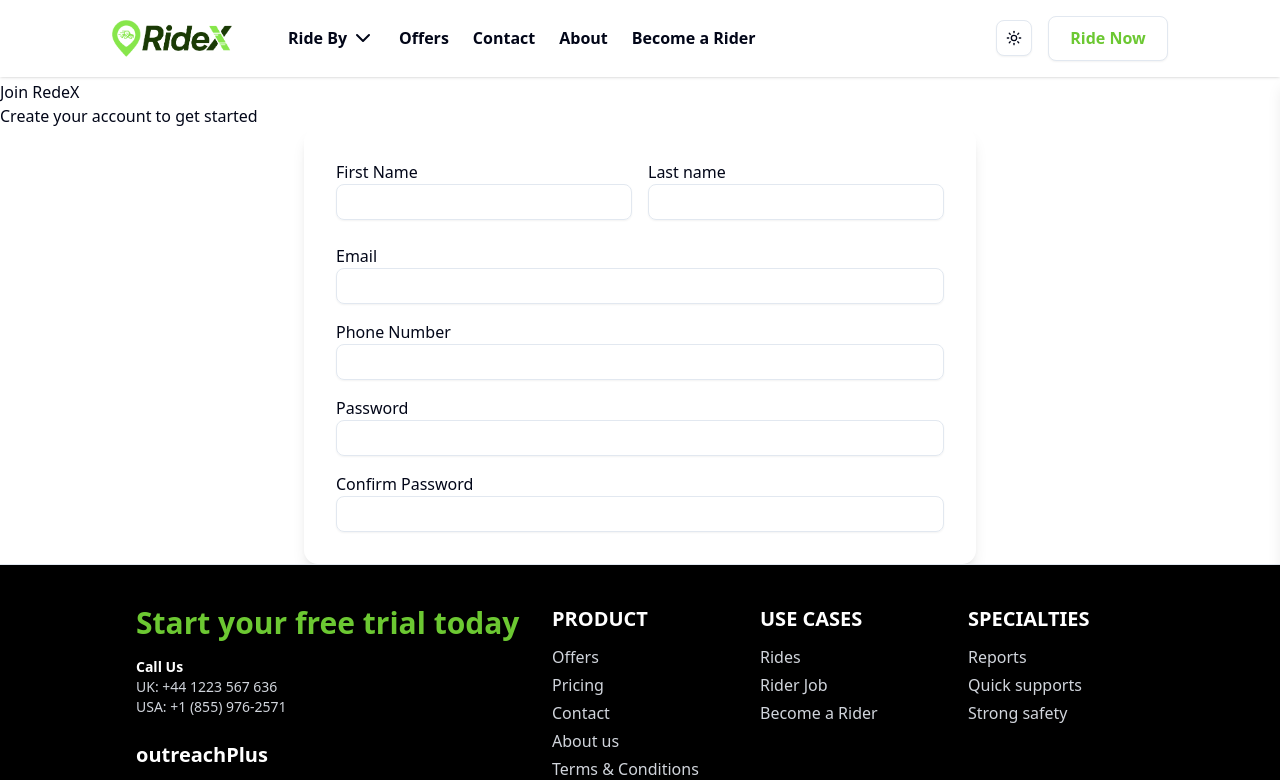
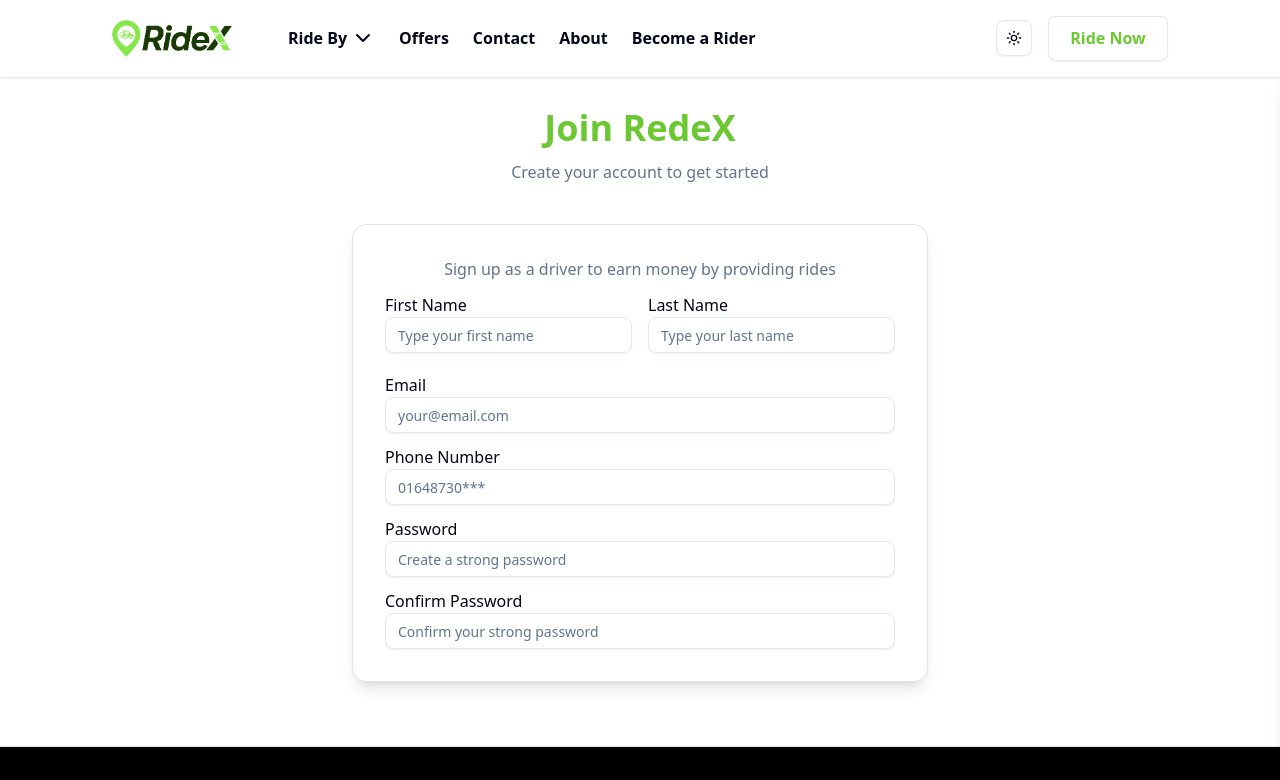
Before and after one commit to rubel6610/RideX-Frontend, a Next.js app: page /register in a window 1280 px wide. Shown: the top 780 px of the page. Built offline with nearby package versions, Linux system fonts and the light colour scheme.

Commit message:
added placeholder and modify title

```diff
--- a/src/app/register/page.jsx
+++ b/src/app/register/page.jsx
@@ -6,39 +6,48 @@ function RegisterPage() {
 
 
   return (
-    <div className='mt-20 container mx-auto'>
+    <div className='mt-24 container mx-auto mb-16'>
 
       {/* title and logo  */}
-      <div>
-        <h2>Join RedeX</h2>
-        <p>Create your account to get started</p>
+      <div className='text-center space-y-3 my-10'>
+        <div>
+          <img src="" alt="" />
+        </div>
+        <h2 className='text-4xl text-primary font-bold'>Join RedeX</h2>
+        <p className='text-muted-foreground'>Create your account to get started</p>
       </div>
 
       {/* register page from  */}
-      <form className='shadow-lg p-8 rounded-xl space-y-4 max-w-2xl mx-auto'>
+      <form className='shadow-lg p-8 rounded-xl space-y-3 max-w-xl mx-auto border border-muted-foreground/20'>
+        <p className='text-muted-foreground text-center'>Sign up as a driver to earn money by providing rides</p>
+
         {/* first & last name field  */}
         <div className='space-y-2 grid grid-cols-1 md:grid-cols-2 gap-0 md:gap-4'>
           <div>
             <label>First Name</label>
-            <Input></Input>
+            <Input placeholder="Type your first name"></Input>
           </div>
           <div>
-            <label>Last name</label>
-            <Input></Input>
+            <label>Last Name</label>
+            <Input placeholder="Type your last name"></Input>
           </div>
         </div>
+
         {/* email field  */}
         <label>Email</label>
-        <Input></Input>
+        <Input placeholder="your@email.com"></Input>
+
         {/* phone number field  */}
         <label>Phone Number</label>
-        <Input></Input>
+        <Input placeholder="01648730***"></Input>
+
         {/* password field  */}
         <label>Password</label>
-        <Input></Input>
+        <Input placeholder="Create a strong password"></Input>
+
         {/* confirm password field  */}
         <label>Confirm Password</label>
-        <Input></Input>
+        <Input placeholder="Confirm your strong password"></Input>
 
 
       </form>
```
